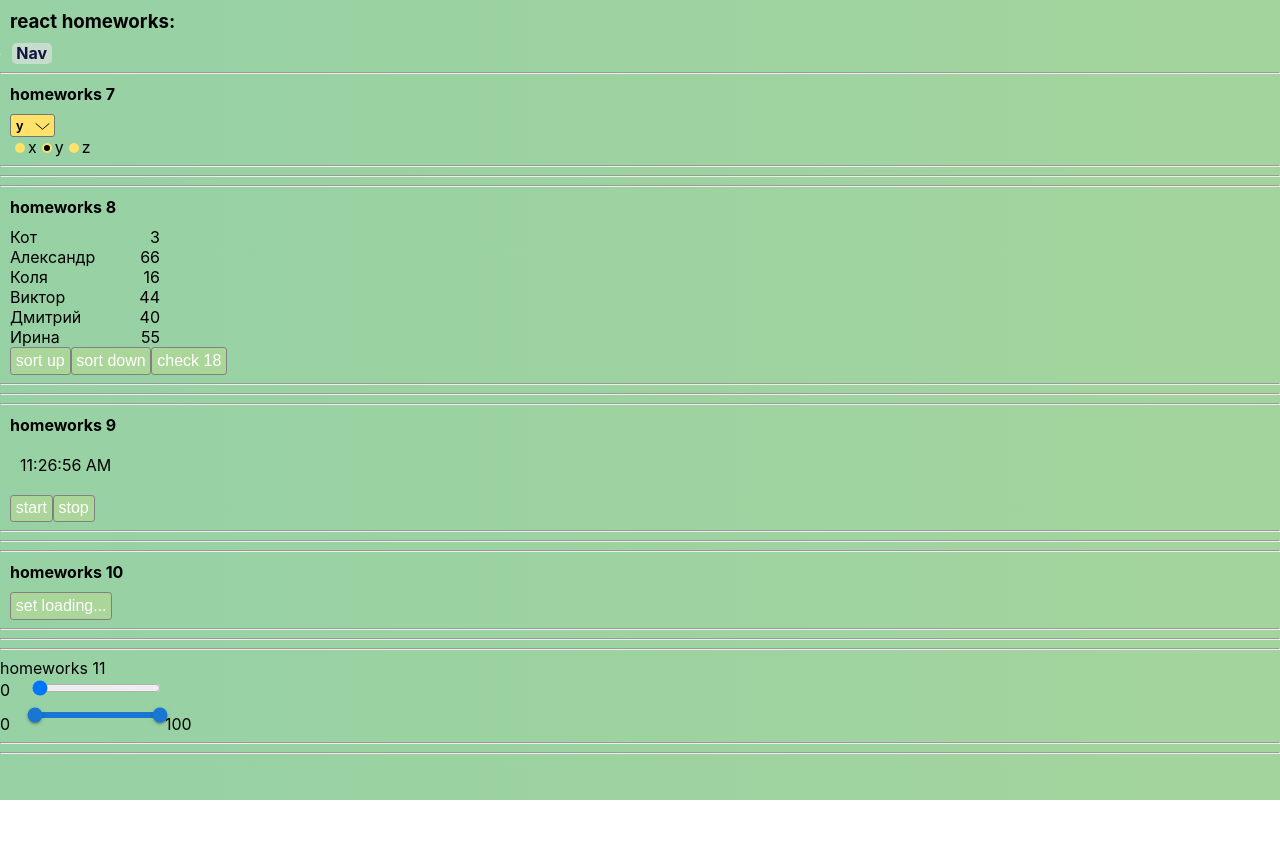
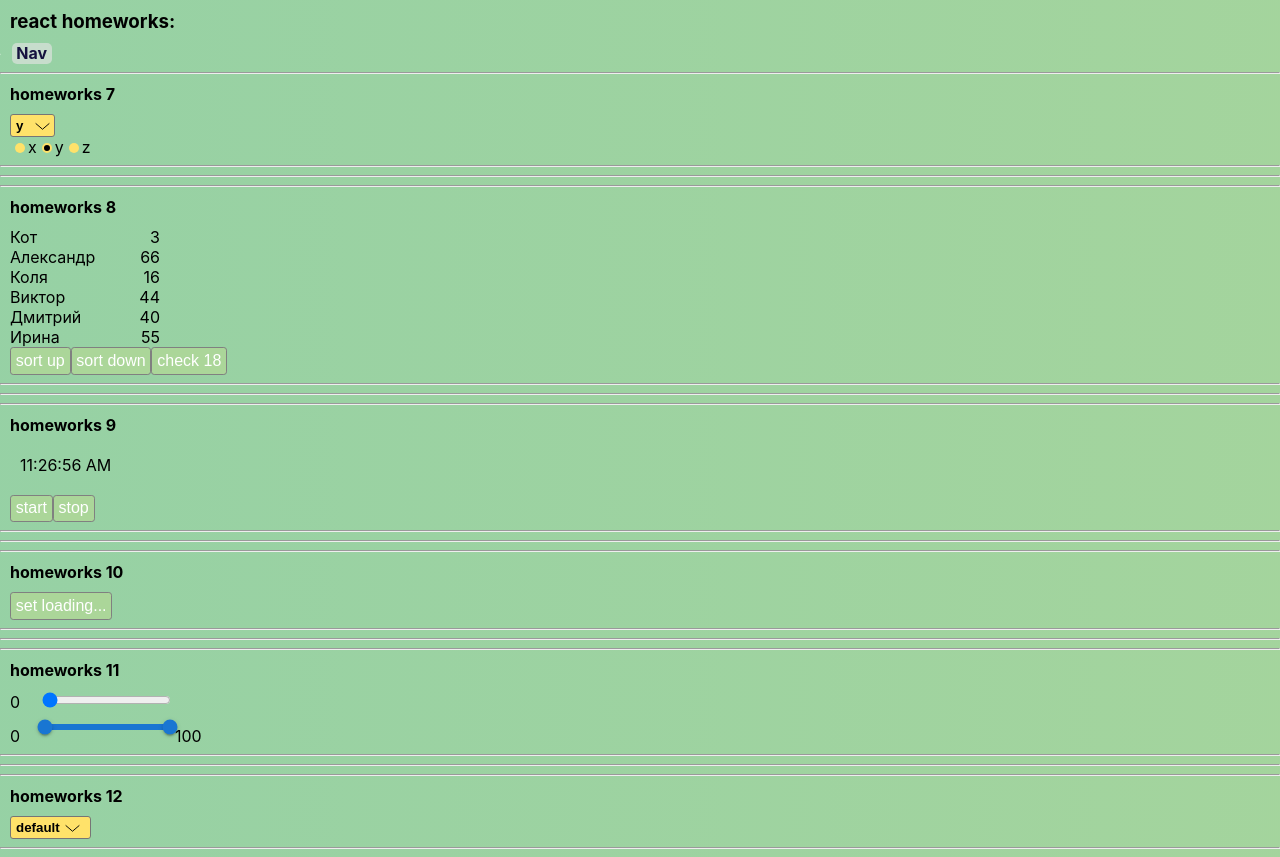
Before and after one commit to chshrct/hw-ignat, a React (Create React App) app: page /#/junior in a window 1280 px wide. Before the commit the page ends 800 px from the top, so only its background shows below. Built offline with nearby package versions, Linux system fonts and the light colour scheme.

Commit message:
hw-task12

```diff
--- a/src/p1-main/m1-ui/u1-app/App.tsx
+++ b/src/p1-main/m1-ui/u1-app/App.tsx
@@ -6,10 +6,6 @@ function App() {
     return (
         <div className={s.App}>
             <div><h3>react homeworks:</h3></div>
-            {/*<HW1/>*/}
-            {/*<HW2/>*/}
-            {/*<HW3/>*/}
-            {/*<HW4/>*/}
             <HW5/>
 
         </div>
--- a/src/p2-homeworks/h10/bll/store.ts
+++ b/src/p2-homeworks/h10/bll/store.ts
@@ -1,15 +1,16 @@
 import { combineReducers, createStore } from 'redux'
-import {loadingReducer} from './loadingReducer'
+import themeReducer from '../../h12/bll/themeReducer'
+import { loadingReducer } from './loadingReducer'
 
 const reducers = combineReducers({
     loading: loadingReducer,
-
+    theme: themeReducer,
 })
 
-const store = createStore(reducers)
+const store = createStore(reducers,
+    //@ts-ignore
+    window.__REDUX_DEVTOOLS_EXTENSION__ && window.__REDUX_DEVTOOLS_EXTENSION__())
 
 export default store
 
 export type AppStoreType = ReturnType<typeof reducers>
-// @ts-ignore
-window.store = store // for dev
--- a/src/p2-homeworks/h11/HW11.tsx
+++ b/src/p2-homeworks/h11/HW11.tsx
@@ -16,9 +16,9 @@ function HW11() {
     return (
         <div>
             <hr />
-            homeworks 11
+            <h4>homeworks 11</h4>
             {/*should work (должно работать)*/}
-            <div>
+            <div style={{marginLeft:'10px'}}>
                 <span style={{ display: 'inline-block', width: '30px' }}>{value1}</span>
                 <SuperRange
                     // сделать так чтоб value1 изменялось
@@ -26,7 +26,7 @@ function HW11() {
                     value={value1}
                 />
             </div>
-            <div>
+            <div style={{marginLeft:'10px'}}>
                 <span style={{ display: 'inline-block', width: '30px' }}>{value1}</span>
                 <SuperDoubleRange
                     value={[value1, value2]}
--- a/src/p2-homeworks/h12/HW12.tsx
+++ b/src/p2-homeworks/h12/HW12.tsx
@@ -1,26 +1,29 @@
-import React from "react";
-import s from "./HW12.module.css";
-
-const themes = ['dark', 'red', 'some'];
+import React, { ChangeEvent } from 'react'
+import { useDispatch, useSelector } from 'react-redux'
+import { AppStoreType } from '../h10/bll/store'
+import SuperSelect from '../h7/common/c5-SuperSelect/SuperSelect'
+import { changeThemeC, ColorSchemeTypes } from './bll/themeReducer'
+import s from './HW12.module.css'
 
 function HW12() {
-    const theme = 'some'; // useSelector
+    const dispatch = useDispatch()
+    const themes = useSelector((state:AppStoreType)=>state.theme.themes)
+    const theme = useSelector((state:AppStoreType)=>state.theme.activeTheme)
 
     // useDispatch, onChangeCallback
 
+    const onChangeCallback = (e:ChangeEvent<HTMLSelectElement>) => dispatch(changeThemeC(e.currentTarget.value as ColorSchemeTypes))
+
     return (
         <div className={s[theme]}>
-            <hr/>
-            <span className={s[theme + '-text']}>
-                homeworks 12
-            </span>
+            <hr />
+            <h4 className={s[theme + '-text']}>homeworks 12</h4>
 
             {/*should work (должно работать)*/}
-            {/*SuperSelect or SuperRadio*/}
-
-            <hr/>
+            <SuperSelect options={themes} onChange={onChangeCallback} style={{marginLeft:'10px'}}/>
+            <hr />
         </div>
-    );
+    )
 }
 
-export default HW12;
+export default HW12
--- a/src/p2-homeworks/h12/bll/themeReducer.ts
+++ b/src/p2-homeworks/h12/bll/themeReducer.ts
@@ -1,14 +1,39 @@
-const initState = {
+enum ActionsTypes {
+    SET_COLOR_SCHEME = 'SET-COLOR-SCHEME',
+}
 
-};
+export enum ColorSchemeTypes {
+    DEFAULT = 'default',
+    DARK = 'dark',
+    RED = 'red',
+}
 
-export const themeReducer = (state = initState, action: any): any => { // fix any
-    switch (action.type) {
-        case "": {
-            return state;
-        }
-        default: return state;
+type SetColorSchemeAction = ReturnType<typeof changeThemeC>
+
+type RootAction = SetColorSchemeAction
+
+type initialStateType = typeof initialState
+
+const initialState = {
+    activeTheme: 'DEFAULT',
+    themes:Object.values(ColorSchemeTypes)
+}
+
+const themeReducer = (
+    state: initialStateType = initialState,
+    { type, payload }: RootAction
+) => {
+    switch (type) {
+        case ActionsTypes.SET_COLOR_SCHEME:
+            return { ...state, activeTheme: payload }
+        default:
+            return state
     }
-};
+}
 
-export const changeThemeC = (): any => {}; // fix any
+export const changeThemeC = (activeTheme: ColorSchemeTypes) => ({
+    type: ActionsTypes.SET_COLOR_SCHEME,
+    payload: activeTheme,
+})
+
+export default themeReducer
--- a/src/p2-homeworks/h5/pages/Junior.tsx
+++ b/src/p2-homeworks/h5/pages/Junior.tsx
@@ -1,5 +1,6 @@
 import HW10 from '../../h10/HW10'
 import HW11 from '../../h11/HW11'
+import HW12 from '../../h12/HW12'
 import HW7 from '../../h7/HW7'
 import HW8 from '../../h8/HW8'
 import HW9 from '../../h9/HW9'
@@ -12,6 +13,7 @@ function Junior() {
             <HW9 />
             <HW10 />
             <HW11 />
+            <HW12 />
         </div>
     )
 }
```
Also changed, not shown: package.json (indentation only).
